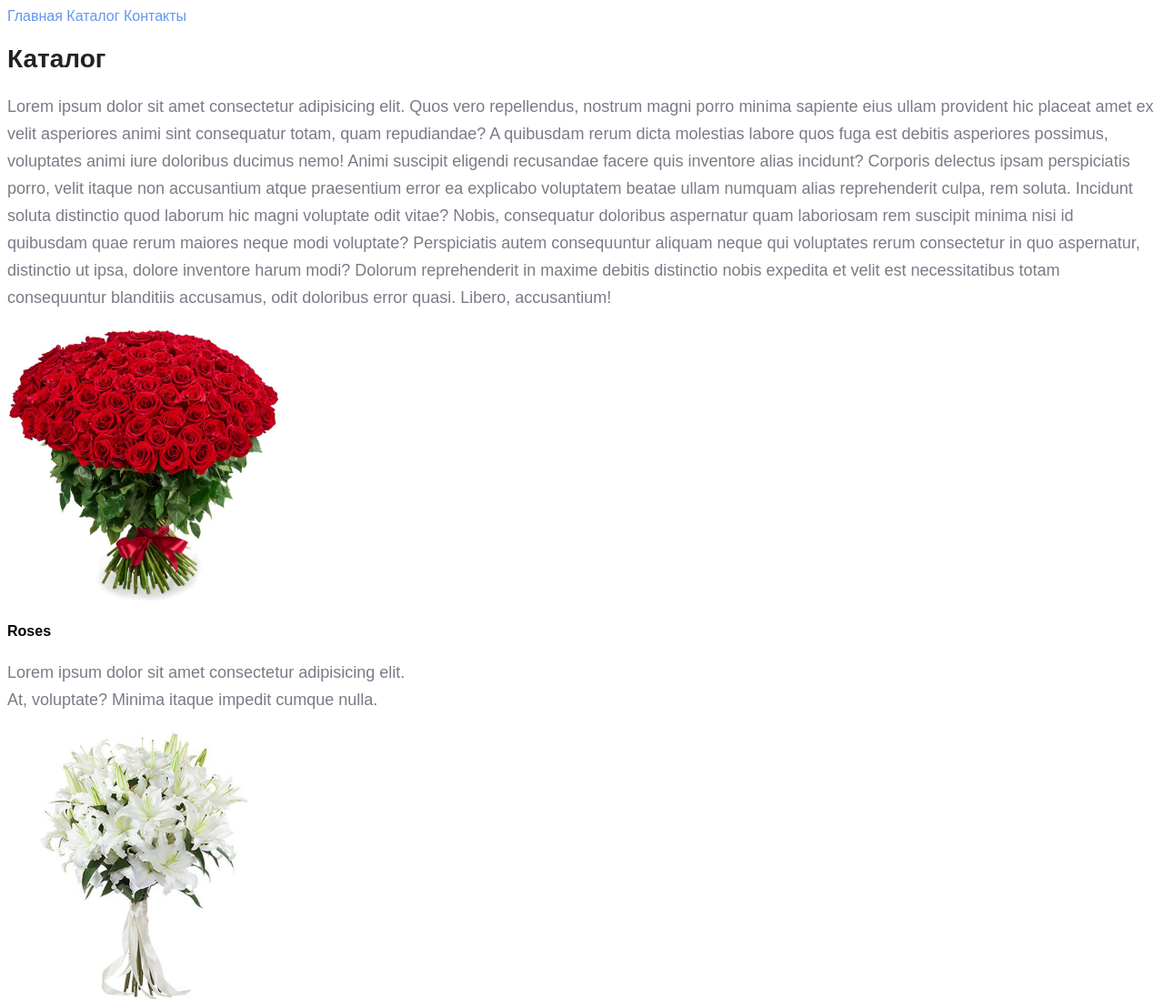
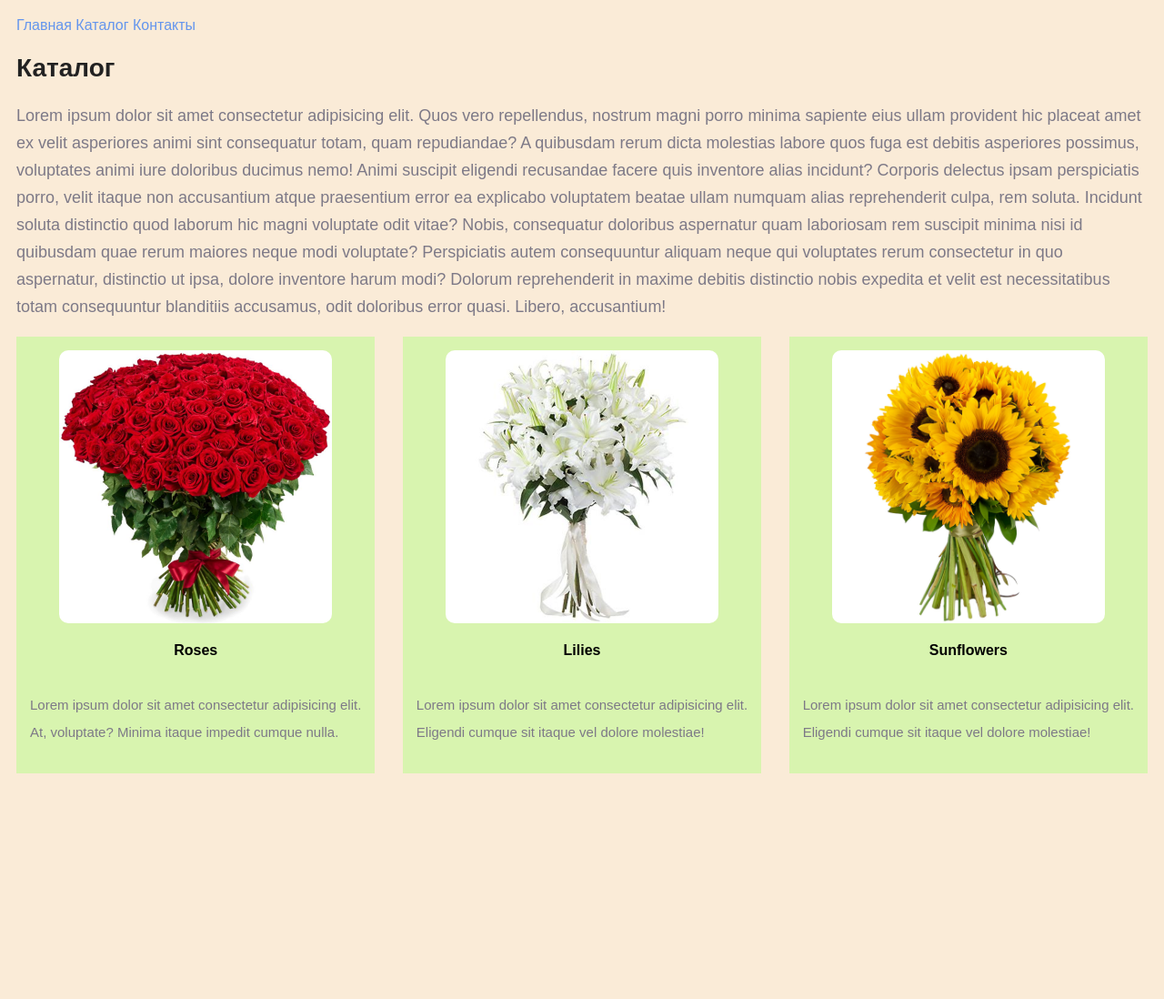
Before and after one commit to ElenaAgapitova/html_and_css, a plain HTML site: page homework_1/catolog.html in a window 1280 px wide. Shown: the top 1098 px of the page at 91% size. After the commit the page ends 868 px from the top, so only its background shows below. Drawn offline with Linux system fonts and the light colour scheme.

Commit message:
changed hw_1 and added files and folders for hw_6

```diff
--- a/homework_1/assets/styles/style.css
+++ b/homework_1/assets/styles/style.css
@@ -1,5 +1,10 @@
 body {
     font-family: sans-serif;
+}
+
+html {
+    background-color: antiquewhite;
+    margin: 10px;
 }
 
 .photo_flower {
@@ -58,4 +63,35 @@ a {
     height: 30px;
     border-radius: 10px;
     border: 1px solid #ccc;
+    color: black;
+    background-color: aquamarine;
+    cursor: pointer;
 }
+
+.form_button:hover {
+    background-color: rgb(228, 234, 54);
+}
+
+.box_img {
+    display: flex;
+    flex-direction: row;
+    justify-content: space-between;
+
+}
+
+.wrapper_img {
+    display: flex;
+    flex-direction: column;
+    align-items: center;
+    padding: 15px;
+    justify-content: center;
+    background-color: rgb(216, 244, 175);
+}
+
+.text_descr {
+    font-style: normal;
+    font-weight: 200;
+    color: #7D7987;
+    font-size: 15px;
+    line-height: 30px;
+}
--- a/homework_1/catolog.html
+++ b/homework_1/catolog.html
@@ -16,17 +16,24 @@
 
     <p class="text class="text"">Lorem ipsum dolor sit amet consectetur adipisicing elit. Quos vero repellendus, nostrum magni porro minima sapiente eius ullam provident hic placeat amet ex velit asperiores animi sint consequatur totam, quam repudiandae? A quibusdam rerum dicta molestias labore quos fuga est debitis asperiores possimus, voluptates animi iure doloribus ducimus nemo! Animi suscipit eligendi recusandae facere quis inventore alias incidunt? Corporis delectus ipsam perspiciatis porro, velit itaque non accusantium atque praesentium error ea explicabo voluptatem beatae ullam numquam alias reprehenderit culpa, rem soluta. Incidunt soluta distinctio quod laborum hic magni voluptate odit vitae? Nobis, consequatur doloribus aspernatur quam laboriosam rem suscipit minima nisi id quibusdam quae rerum maiores neque modi voluptate? Perspiciatis autem consequuntur aliquam neque qui voluptates rerum consectetur in quo aspernatur, distinctio ut ipsa, dolore inventore harum modi? Dolorum reprehenderit in maxime debitis distinctio nobis expedita et velit est necessitatibus totam consequuntur blanditiis accusamus, odit doloribus error quasi. Libero, accusantium!</p>
 
+    <section class="box_img">
+        <div  class="wrapper_img">
             <img class='photo_flower' src="./assets/images/1967.jpg" alt="Розы">
             <h4>Roses</h4>
-    <p class="text">Lorem ipsum dolor sit amet consectetur adipisicing elit. <br> At, voluptate? Minima itaque impedit cumque nulla.</p>
+            <p class="text_descr">Lorem ipsum dolor sit amet consectetur adipisicing elit. <br> At, voluptate? Minima itaque impedit cumque nulla.</p>
 
+        </div>
+        <div class="wrapper_img">
             <img class='photo_flower' src="./assets/images/1968.jpg" alt="Лилии">
             <h4>Lilies</h4>
-    <p class="text">Lorem ipsum dolor sit amet consectetur adipisicing elit. <br> Eligendi cumque sit itaque vel dolore molestiae!</p>
-
+            <p class="text_descr">Lorem ipsum dolor sit amet consectetur adipisicing elit. <br> Eligendi cumque sit itaque vel dolore molestiae!</p>
+        </div>
+        <div class="wrapper_img">
             <img class='photo_flower' src="./assets/images/1969.jpg" alt="Подсолнух">
             <h4>Sunflowers</h4>
-    <p class="text">Lorem ipsum dolor sit amet consectetur adipisicing elit. <br> Eligendi cumque sit itaque vel dolore molestiae!</p>
+            <p class="text_descr">Lorem ipsum dolor sit amet consectetur adipisicing elit. <br> Eligendi cumque sit itaque vel dolore molestiae!</p>
+        </div>
+    </section>
 
 </body>
 </html>
```
Also changed, not shown: homework_6/index.html (added, +13 -0 lines), homework_6/assets/style/style.css (added). Lines whose indentation alone changed are shown as unchanged.
